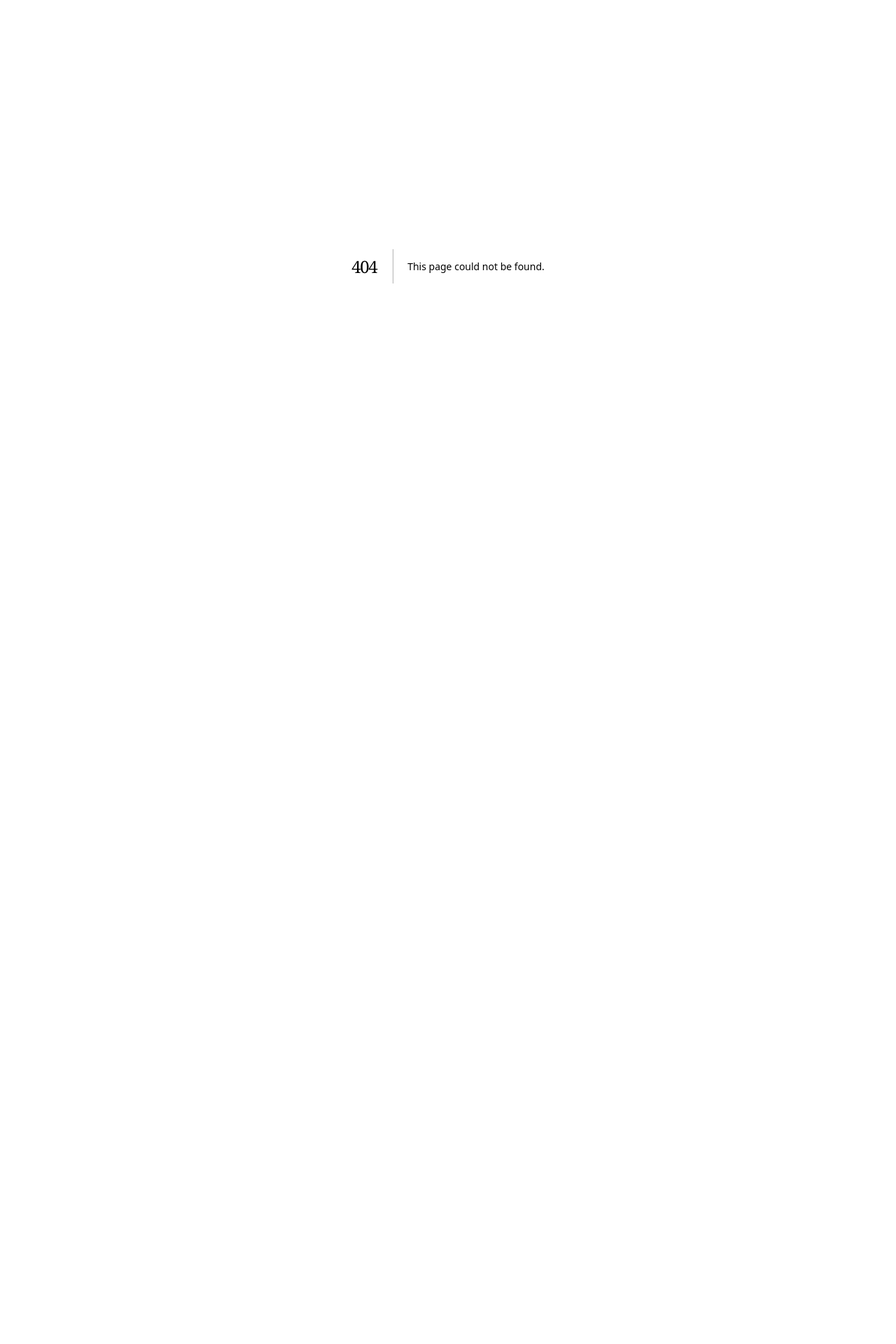
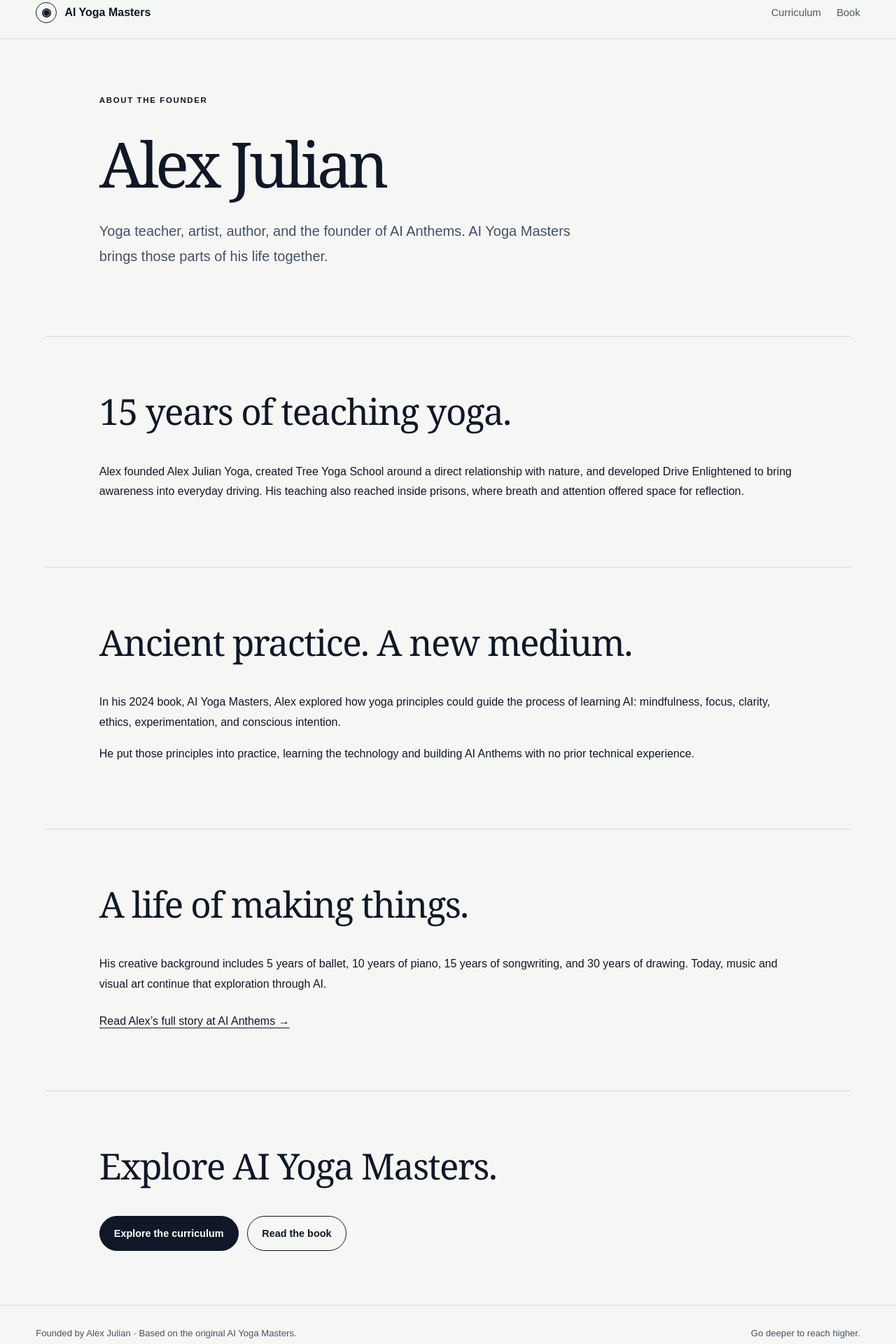
Before and after one commit to aianthems/ai-yoga-masters, a Next.js app: page /about in a window 1280 px wide. Before the commit this address had no page. Shown: the part 20-1940 px from the top of the page at 70% size. Before the commit the page ends 800 px from the top, so only its background shows below. Built offline with nearby package versions, Linux system fonts and the light colour scheme.

Commit message:
Create About page telling Alex Julian's yoga and AI story

```diff
--- /dev/null
+++ b/app/about/page.tsx
@@ -0,0 +1,70 @@
+import { pageMetadata } from "../../lib/seo";
+import SiteHeader from "../components/site-header";
+import { bookUrl } from "../../lib/curriculum";
+
+export const metadata = pageMetadata({
+  title: "About Alex Julian | AI Yoga Masters",
+  description: "Meet Alex Julian, author of AI Yoga Masters: 15 years teaching yoga, a lifelong creative practice, and a path into AI through focus and conscious intention.",
+  path: "/about",
+});
+
+export default function About() {
+  return (
+    <>
+      <SiteHeader />
+      <main id="content" className="school">
+        <section className="school-intro">
+          <p className="section-kicker">About the founder</p>
+          <h1>Alex Julian</h1>
+          <p className="school-lede">
+            Yoga teacher, artist, author, and the founder of AI Anthems.
+            AI Yoga Masters brings those parts of his life together.
+          </p>
+        </section>
+        <section className="school-section">
+          <h2>15 years of teaching yoga.</h2>
+          <p>
+            Alex founded Alex Julian Yoga, created Tree Yoga School around a
+            direct relationship with nature, and developed Drive Enlightened
+            to bring awareness into everyday driving. His teaching also reached
+            inside prisons, where breath and attention offered space for reflection.
+          </p>
+        </section>
+        <section className="school-section">
+          <h2>Ancient practice. A new medium.</h2>
+          <p>
+            In his 2024 book, AI Yoga Masters, Alex explored how yoga principles
+            could guide the process of learning AI: mindfulness, focus, clarity,
+            ethics, experimentation, and conscious intention.
+          </p>
+          <p>
+            He put those principles into practice, learning the technology and
+            building AI Anthems with no prior technical experience.
+          </p>
+        </section>
+        <section className="school-section">
+          <h2>A life of making things.</h2>
+          <p>
+            His creative background includes 5 years of ballet, 10 years of piano,
+            15 years of songwriting, and 30 years of drawing. Today, music and
+            visual art continue that exploration through AI.
+          </p>
+          <a className="text-link" href="https://aianthems.com/about/alex-julian">
+            Read Alex’s full story at AI Anthems →
+          </a>
+        </section>
+        <section className="school-section">
+          <h2>Explore AI Yoga Masters.</h2>
+          <div className="actions">
+            <a className="button primary" href="/curriculum">Explore the curriculum</a>
+            <a className="button ghost" href={bookUrl} target="_blank" rel="noreferrer">Read the book</a>
+          </div>
+        </section>
+      </main>
+      <footer>
+        <p>Founded by Alex Julian · Based on the original AI Yoga Masters.</p>
+        <p>Go deeper to reach higher.</p>
+      </footer>
+    </>
+  );
+}
```
